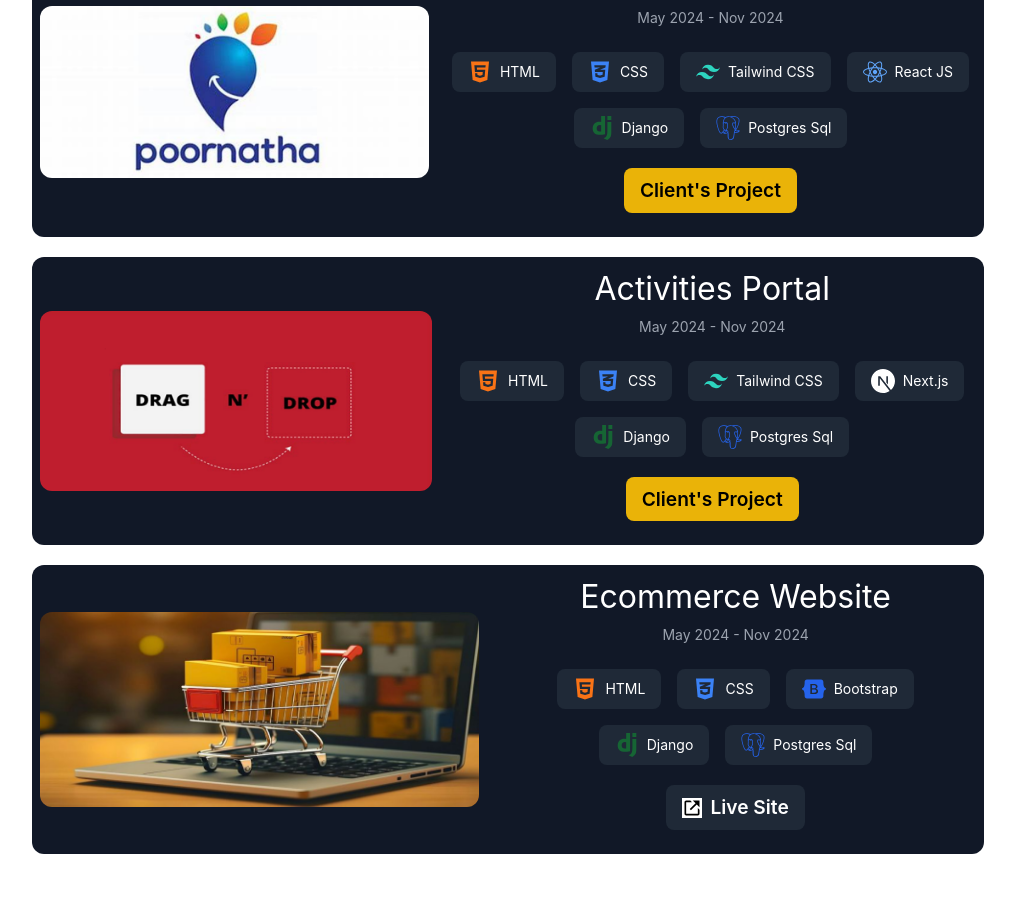
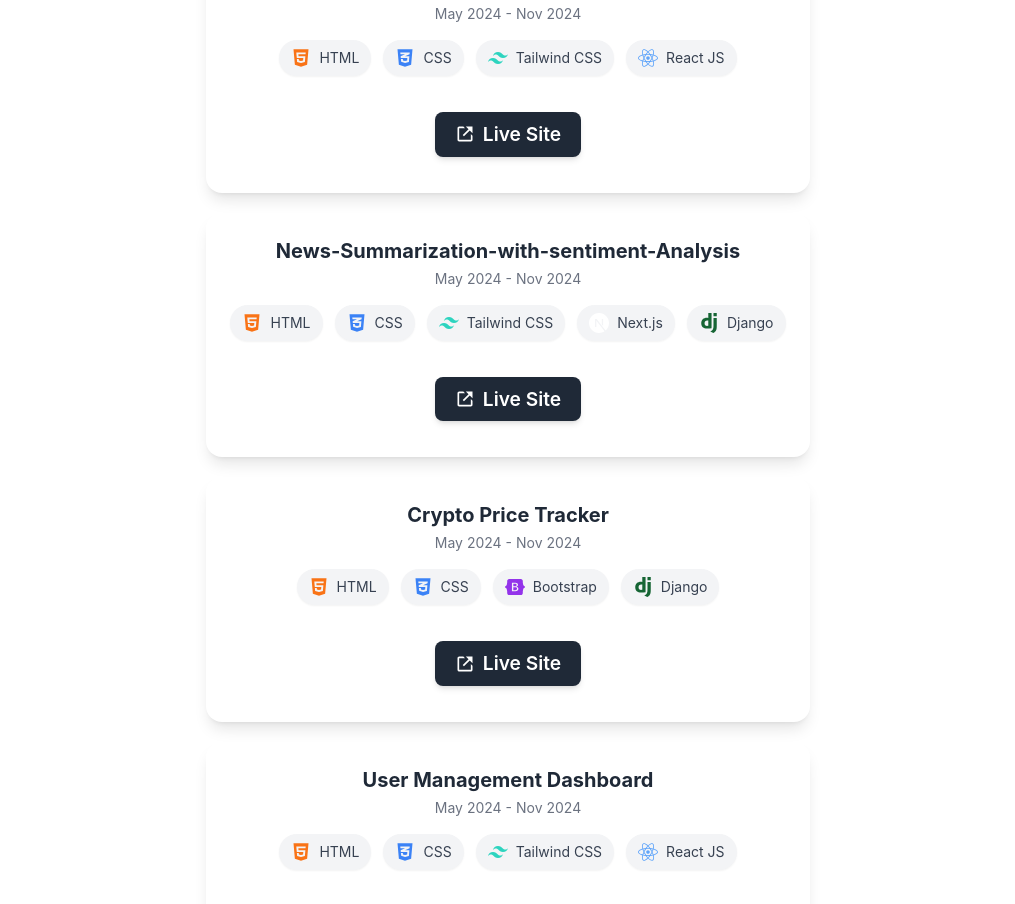
Before and after one commit to darshankathiravan/Portfolio, a Next.js app: page / in a window 1280 px wide. Shown: the part 1865-2769 px from the top of the page, without its empty margins (132-1147 px from the left). Built offline with nearby package versions, Linux system fonts and the light colour scheme.

Commit message:
Add Node.js icon to ProjectCard2 and TechStackCard; update project details in ProjectData.json

```diff
--- a/src/components/ProjectCard2.jsx
+++ b/src/components/ProjectCard2.jsx
@@ -1,4 +1,4 @@
-import { FaReact, FaGithub, FaHtml5, FaCss3Alt } from "react-icons/fa";
+import { FaReact, FaGithub, FaHtml5, FaCss3Alt, FaNodeJs } from "react-icons/fa";
 import {
   SiTailwindcss,
   SiDjango,
@@ -7,69 +7,69 @@ import {
   SiNextdotjs,
 } from "react-icons/si";
 import { BiLinkExternal } from "react-icons/bi";
-import Image from "next/image";
 
 const iconMap = {
-  "React JS": <FaReact size={24} className="text-blue-400" />,
-  "Tailwind CSS": <SiTailwindcss size={24} className="text-teal-400" />,
-  Django: <SiDjango size={24} className="text-green-800" />,
-  HTML: <FaHtml5 size={24} className="text-orange-500" />,
-  CSS: <FaCss3Alt size={24} className="text-blue-500" />,
-  Bootstrap: <SiBootstrap size={24} className="text-blue-600" />,
-  "Postgres Sql": <SiPostgresql size={24} className="text-blue-600" />,
-  "Next.js": <SiNextdotjs size={24} className="text-white" />,
+  "React JS": <FaReact size={20} className="text-blue-400" />,
+  "Tailwind CSS": <SiTailwindcss size={20} className="text-teal-400" />,
+  Django: <SiDjango size={20} className="text-green-800" />,
+  HTML: <FaHtml5 size={20} className="text-orange-500" />,
+  CSS: <FaCss3Alt size={20} className="text-blue-500" />,
+  Bootstrap: <SiBootstrap size={20} className="text-purple-600" />,
+  "Postgres Sql": <SiPostgresql size={20} className="text-blue-600" />,
+  "Next.js": <SiNextdotjs size={20} className="text-white" />,
+  "Node.js": <FaNodeJs size={20} className="text-green-500" />,
 };
 
-const ProjectCard2 = ({ title, imgPath, techStack, link }) => {
+const ProjectCard2 = ({ title, techStack, link }) => {
   return (
-    <section>
-      <div className="flex flex-col xl:flex-row items-center justify-center dark:bg-[#080808] mx-5 overflow-hidden bg-cardbglight rounded-xl">
-        <div className="rounded-xl overflow-hidden m-2">
-          {imgPath && (
-            <Image src={imgPath} alt="Project Image" width={600} height={600} />
-          )}
+    <section className="flex justify-center">
+      <div className="w-full max-w-2xl rounded-2xl shadow-lg bg-white dark:bg-gray-900 p-6 hover:shadow-xl transition-shadow duration-300">
+        {/* Header */}
+        <div className="flex flex-col items-center mb-4">
+          <h3 className="text-xl font-bold text-gray-800 dark:text-gray-100 text-center">
+            {title}
+          </h3>
+          <p className="text-sm text-gray-500 dark:text-gray-400 mt-1">
+            May 2024 - Nov 2024
+          </p>
         </div>
 
-        <div className="text-white p-3 dark:bg-gray-900 max-w-[37.5rem] max-h-[rem16] ">
-          <h3 className="text-center dark:text-PrimaryTextDark">{title}</h3>
-          <p className="text-center text-sm text-gray-400 mt-2">
-            May 2024 - Nov 2024
-          </p>
-
-          {/* Render only icons present in techStack prop */}
+        {/* Tech Stack */}
         {techStack && (
-            <div className="flex justify-center flex-wrap gap-4 mt-6 ">
+          <div className="flex justify-center flex-wrap gap-3 mt-4">
             {techStack.map((tech, index) =>
               iconMap[tech] ? (
                 <div
                   key={index}
-                    className="bg-gray-800 flex items-center justify-center px-4 py-2 rounded-lg gap-2 hover:animate-bounce ease-in-out"
+                  className="bg-gray-100 dark:bg-gray-800 flex items-center px-3 py-2 rounded-full gap-2 shadow-sm hover:shadow-md transition-all"
                 >
-                    <div className="hover:animate-spin">{iconMap[tech]}</div>
-                    <span className="text-sm">{tech}</span>
+                  {iconMap[tech]}
+                  <span className="text-sm text-gray-700 dark:text-gray-300">
+                    {tech}
+                  </span>
                 </div>
               ) : null
             )}
           </div>
         )}
 
-          <div className="flex justify-center mt-2">
+        {/* Link */}
+        <div className="flex justify-center mt-6">
           {!link ? (
-              <a className="bg-yellow-500 text-black px-4 py-2 rounded-lg font-semibold flex items-center gap-2" href="">
+            <span className="bg-yellow-400 text-black px-5 py-2 rounded-lg font-semibold shadow-md">
               Client's Project
-              </a>
+            </span>
           ) : (
             <a
               href={link}
               target="_blank"
               rel="noopener noreferrer"
-                className="bg-gray-800 text-white px-4 py-2 rounded-lg font-semibold flex items-center gap-2 hover:bg-gray-700 transform hover:scale-105 transition-transform duration-300"
+              className="flex items-center gap-2 bg-gray-800 text-white px-5 py-2 rounded-lg font-semibold shadow-md hover:bg-gray-700 transform hover:scale-105 transition-transform duration-300"
             >
-                <BiLinkExternal className="h-5 w-5 bg-white text-black"/>
+              <BiLinkExternal className="h-5 w-5" />
               Live Site
             </a>
           )}
-          </div>
         </div>
       </div>
     </section>
--- a/src/data/ProjectData.json
+++ b/src/data/ProjectData.json
@@ -1,29 +1,81 @@
 [
   {
     "id": 0,
-    "title": "Poornatha's Unified Portal",
+    "title": "Job Management Admin Interface",
     "year": 2024,
-    "imgPath": "/assets/projects/poornatha.png",
-    "description": "This project involves the development of an Admin Portal aimed at streamlining administrative tasks for Poornatha. The portal is designed to enhance efficiency by providing a user-friendly interface to manage various entities such as sessions, facilitators, colleges, and course types.",
-    "techstack": ["HTML", "CSS", "Tailwind CSS", "React JS", "Django", "Postgres Sql"]
+    "imgPath": "/assets/projects/job_interface.png",
+    "description": "Developed a Job Management Admin Interface — a single-page admin tool for managing job postings, built with Next.js, Mantine UI, and React Hook Form, integrated with a NestJS + PostgreSQL backend for CRUD operations.",
+    "techstack": [
+      "HTML",
+      "CSS",
+      "Tailwind CSS",
+      "React JS",
+      "NestJS",
+      "PostgreSQL"
+    ],
+    "link": "https://github.com/darshankathiravan/job-management-admin-interface"
   },
   {
     "id": 1,
-    "title": "Activities Portal",
+    "title": "News-Summarization-with-sentiment-Analysis",
     "year": 2024,
-    "imgPath": "/assets/projects/activities.png",
-    "description": "This project is an Interactive Activities Portal designed to create an engaging learning environment for kids through drag-and-drop games. The portal also features a Presenter Page where educators or presenters can design and customize activities based on specific learning objectives, making it highly adaptable to different age groups and subjects.",
-    "screenshots": [{ "id": 0, "imgPath": "" }, {}],
-    "techstack": [ "HTML", "CSS", "Tailwind CSS","Next.js","Django","Postgres Sql"]
+    "imgPath": "/assets/projects/news.jpg",
+    "description": "A web-based application that extracts key details from news articles related to a given company, performs sentiment analysis, conducts a comparative analysis, and generates a Hindi text-to-speech (TTS) output. The tool allows users to input a company name and receive a structured sentiment report along with an audio summary.",
+    "techstack": [
+      "HTML",
+      "CSS",
+      "Tailwind CSS",
+      "Next.js",
+      "Django",
+      "PostgreSQL"
+    ],
+    "link": "https://github.com/darshankathiravan/news-summarization-with-sentiment-analysis"
   },
   {
     "id": 2,
-    "title": "Ecommerce Website",
+    "title": "Crypto Price Tracker",
     "year": 2024,
     "imgPath": "/assets/projects/ecommerce.jpg",
-    "description": "This project is an Interactive Activities Portal designed to create an engaging learning environment for kids through drag-and-drop games. The portal also features a Presenter Page where educators or presenters can design and customize activities based on specific learning objectives, making it highly adaptable to different age groups and subjects.",
-    "screenshots": [{ "id": 0, "imgPath": "" }, {}],
-    "techstack": [ "HTML", "CSS", "Bootstrap","Django","Postgres Sql"],
-    "link" : "https://e-commerce-oxfl.onrender.com/store"
+    "description": "A Django-based system that manages organizations and fetches real-time crypto prices using the CoinGecko API. It features CRUD APIs, JWT authentication, Celery & Redis for scheduled updates, and role-based access control. Supports pagination, filtering, logging with Django signals, and unit tests for robust performance. 🚀",
+    "techstack": [
+      "HTML",
+      "CSS",
+      "Bootstrap",
+      "Django",
+      "PostgreSQL",
+      "Celery",
+      "Redis"
+    ],
+    "link": "https://github.com/darshankathiravan/crypto-price-tracker"
+  },
+  {
+    "id": 3,
+    "title": "User Management Dashboard",
+    "year": 2024,
+    "imgPath": "/assets/projects/userdashboard.png",
+    "description": "A React-based admin dashboard for managing users via the Reqres API. Supports viewing, searching, editing, deleting, and paginating user data, with integrated form validation and responsive UI design.",
+    "techstack": [
+      "HTML",
+      "CSS",
+      "Tailwind CSS",
+      "React JS",
+      "Reqres API"
+    ],
+    "link": "https://github.com/darshankathiravan/user-management-dashboard"
+  },
+  {
+    "id": 4,
+    "title": "URL Shortener",
+    "year": 2024,
+    "imgPath": "/assets/projects/urlshortener.png",
+    "description": "A minimalistic URL shortener built using Django and the Bitly API, enabling quick generation of short, shareable links with an intuitive user interface.",
+    "techstack": [
+      "HTML",
+      "CSS",
+      "Bootstrap",
+      "Django",
+      "Bitly API"
+    ],
+    "link": "https://github.com/darshankathiravan/url-shortener"
   }
 ]
--- a/src/sections/TechStackCard.jsx
+++ b/src/sections/TechStackCard.jsx
@@ -36,6 +36,7 @@ const TechStackCard = () => {
     { name: "JavaScript", icon: <FaJsSquare className="text-yellow-400" /> },
     { name: "Django", icon: <FaNodeJs className="text-green-500" /> },
     { name: "Postgres", icon: <SiPostgresql className="text-blue-500" /> },
+    { name: "Node.js", icon: <FaNodeJs  className="text-green-500" /> },
   ];
 
   return (
```
Lines whose indentation alone changed are shown as unchanged.
